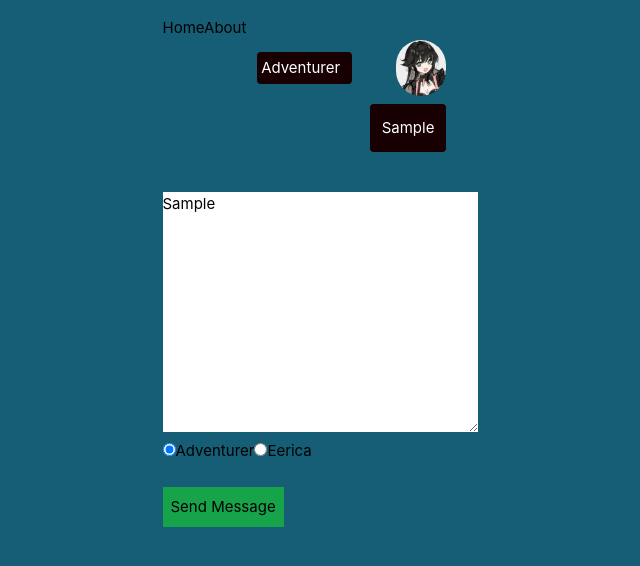
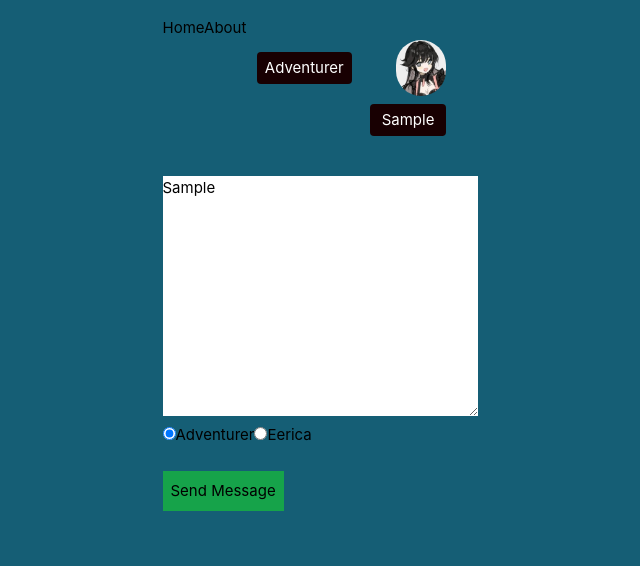
Before and after one commit to CarolinaMargiotti/characterwritting, a Vue app: page / in a window 1280 px wide. Both pictures are taken after typing "Sample" into the empty fields and a click on the button "Send Message". Shown: the top 566 px of the page, without its empty margins (320-960 px from the left). Built offline with nearby package versions, Linux system fonts and the light colour scheme.

Commit message:
improved padding boxes

```diff
--- a/src/assets/baseTw.css
+++ b/src/assets/baseTw.css
@@ -558,16 +558,8 @@ video {
   grid-column: span 3 / span 3;
 }
 
-.col-start-3 {
-  grid-column-start: 3;
-}
-
 .col-start-2 {
   grid-column-start: 2;
-}
-
-.mb-2 {
-  margin-bottom: 0.5rem;
 }
 
 .mb-5 {
@@ -582,24 +574,8 @@ video {
   margin-top: 0.5rem;
 }
 
-.flex {
-  display: flex;
-}
-
 .grid {
   display: grid;
-}
-
-.h-5 {
-  height: 1.25rem;
-}
-
-.h-20 {
-  height: 5rem;
-}
-
-.h-10 {
-  height: 2.5rem;
 }
 
 .h-14 {
@@ -611,12 +587,12 @@ video {
   height: fit-content;
 }
 
+.w-10ch {
+  width: 10ch;
+}
+
 .w-30ch {
   width: 30ch;
-}
-
-.w-10ch {
-  width: 10ch;
 }
 
 .w-fit {
@@ -628,20 +604,8 @@ video {
   grid-template-columns: repeat(3, minmax(0, 1fr));
 }
 
-.flex-row {
-  flex-direction: row;
-}
-
-.flex-col {
-  flex-direction: column;
-}
-
 .items-center {
   align-items: center;
-}
-
-.justify-end {
-  justify-content: flex-end;
 }
 
 .justify-center {
@@ -665,6 +629,10 @@ video {
   background-color: rgb(22 163 74 / var(--tw-bg-opacity));
 }
 
+.p-1 {
+  padding: 0.25rem;
+}
+
 .p-2 {
   padding: 0.5rem;
 }
@@ -673,24 +641,24 @@ video {
   padding: 0.75rem;
 }
 
-.p-4 {
-  padding: 1rem;
+.px-3 {
+  padding-left: 0.75rem;
+  padding-right: 0.75rem;
 }
 
-.p-1 {
-  padding: 0.25rem;
+.py-2 {
+  padding-top: 0.5rem;
+  padding-bottom: 0.5rem;
 }
 
-.p-1\.5 {
-  padding: 0.375rem;
+.py-1 {
+  padding-top: 0.25rem;
+  padding-bottom: 0.25rem;
 }
 
-.align-middle {
-  vertical-align: middle;
-}
-
-.align-bottom {
-  vertical-align: bottom;
+.px-2 {
+  padding-left: 0.5rem;
+  padding-right: 0.5rem;
 }
 
 *,
--- a/src/components/CharacterMessage.vue
+++ b/src/components/CharacterMessage.vue
@@ -33,7 +33,7 @@ export default defineComponent({
 </script>
 <template>
 	<div class="grid grid-cols-3 items-center justify-items-end">
-		<div class="w-10ch p-1 rounded col-start-2 h-fit" :style="blockStyle">
+		<div class="py-1 px-2 rounded col-start-2 h-fit" :style="blockStyle">
 			{{ characterInfo.name }}
 		</div>
 		<img
--- a/src/components/Message.vue
+++ b/src/components/Message.vue
@@ -28,7 +28,7 @@ export default defineComponent({
 </script>
 
 <template>
-	<p class="rounded p-3" :style="blockStyle">
+	<p class="rounded px-3 py-1" :style="blockStyle">
 		{{ text }}
 	</p>
 </template>
```
